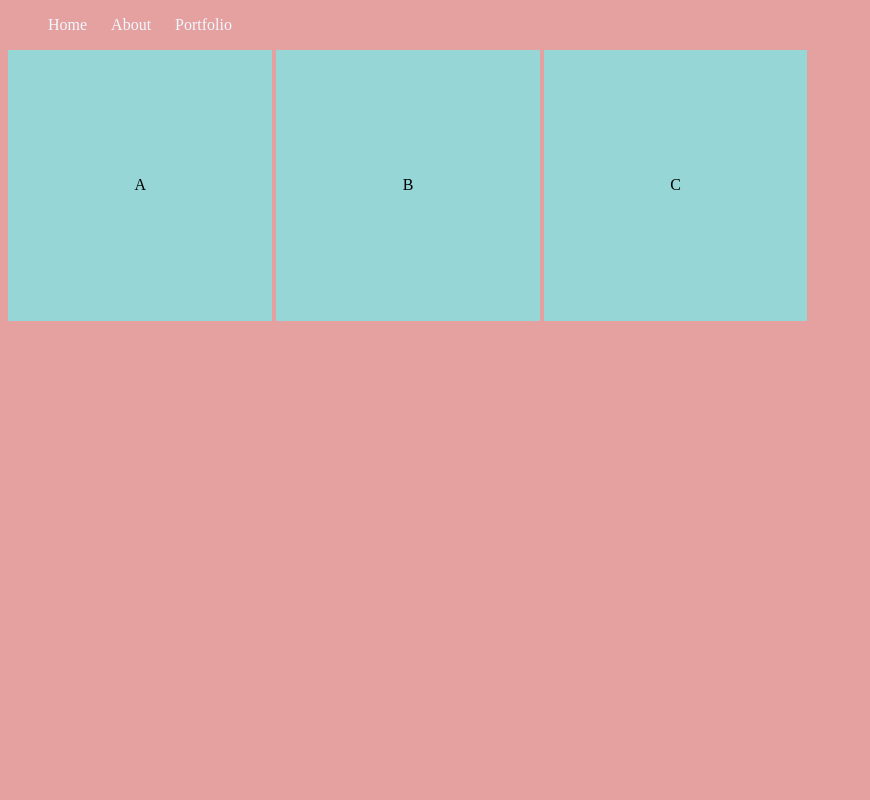
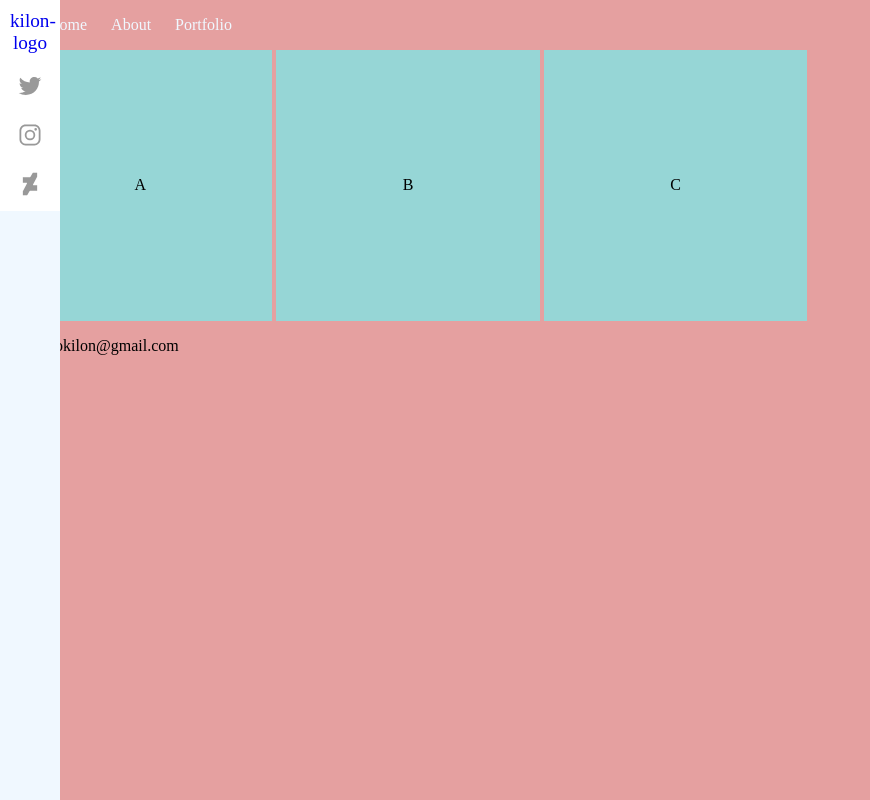
Before and after one commit to kilon-art/kilon-art.github.io, a plain HTML site: page index.html in a window 1280 px wide. Shown: the whole page, without its empty margins (0-870 px from the left). Drawn offline with nearby package versions, Linux system fonts and the light colour scheme.

Commit message:
Add files via upload

```diff
--- a/index.html
+++ b/index.html
@@ -8,6 +8,27 @@
     <link rel="stylesheet" href="styles.css">
 </head>
 <body>
+    <div id="top"></div>
+    <div class="sidebar">
+        <div class="kilon-logo">
+            <a href="index.html">kilon-logo</a>
+        </div>
+        <div>
+            <a class="twitter-icon" target="_blank" href="https://twitter.com/Kilon_art">
+                <ion-icon name="logo-twitter"></ion-icon>
+            </a>
+        </div>
+        <div>
+            <a class="ins-icon" target="_blank" href="https://www.instagram.com/kilon.art/">
+                <ion-icon name="logo-instagram"></ion-icon>
+            </a>
+        </div>
+        <div>
+            <a class="DeviatArt-icon" target="_blank" href="https://www.deviantart.com/kilonferamirus">
+                <ion-icon name="logo-deviantart"></ion-icon>
+            </a>
+        </div>
+    </div>
     <header>
         <nav>
             <ul>
@@ -23,7 +44,9 @@
         <div>C</div>
     </section>
     <footer>
-
+        <p>feramirokilon@gmail.com</p>
     </footer>
+    <script type="module" src="https://unpkg.com/ionicons@5.5.2/dist/ionicons/ionicons.esm.js"></script>
+    <script nomodule src="https://unpkg.com/ionicons@5.5.2/dist/ionicons/ionicons.js"></script>
 </body>
 </html>
--- a/styles.css
+++ b/styles.css
@@ -1,5 +1,64 @@
 body {
     background-color: rgb(229, 160, 160);
+}
+
+/*Sidebar/*/
+.sidebar {
+    box-sizing: border-box;
+    flex-direction: column;
+    height: 100%;
+    width: 60px;
+    -webkit-box-orient: vertical;
+    -webkit-box-direction: normal;
+    position: fixed;
+    top: 0;
+    left: 0;
+    z-index: 5;
+    background-color: aliceblue;
+}
+
+.sidebar div {
+    color: rgb(115, 74, 17);
+    padding: 10px;
+    background-color: rgb(255, 255, 255);
+    font-size: larger;
+    display: flexbox;
+    text-align: center;
+}
+
+.sidebar a {
+    text-decoration: none;
+}
+
+ion-icon {
+    font-size: 24px;
+  }
+
+.twitter-icon {
+    color: rgb(153, 153, 153);
+    transition: color 0.2s;
+}
+
+.twitter-icon :hover {
+    color: rgb(29, 155, 240);
+}
+
+.ins-icon {
+    color: rgb(153, 153, 153);
+    transition: color 0.2s;
+}
+
+.ins-icon :hover {
+    color: rgb(225, 118, 104);
+}
+
+.DeviatArt-icon {
+    color: rgb(153, 153, 153);
+    transition: color 0.2s;
+}
+
+.DeviatArt-icon :hover {
+    color: #00e59b;
 }
 
 /*Header/*/
```
Also changed, not shown: about.html (line endings or trailing spaces), portfolio.html (line endings or trailing spaces).
